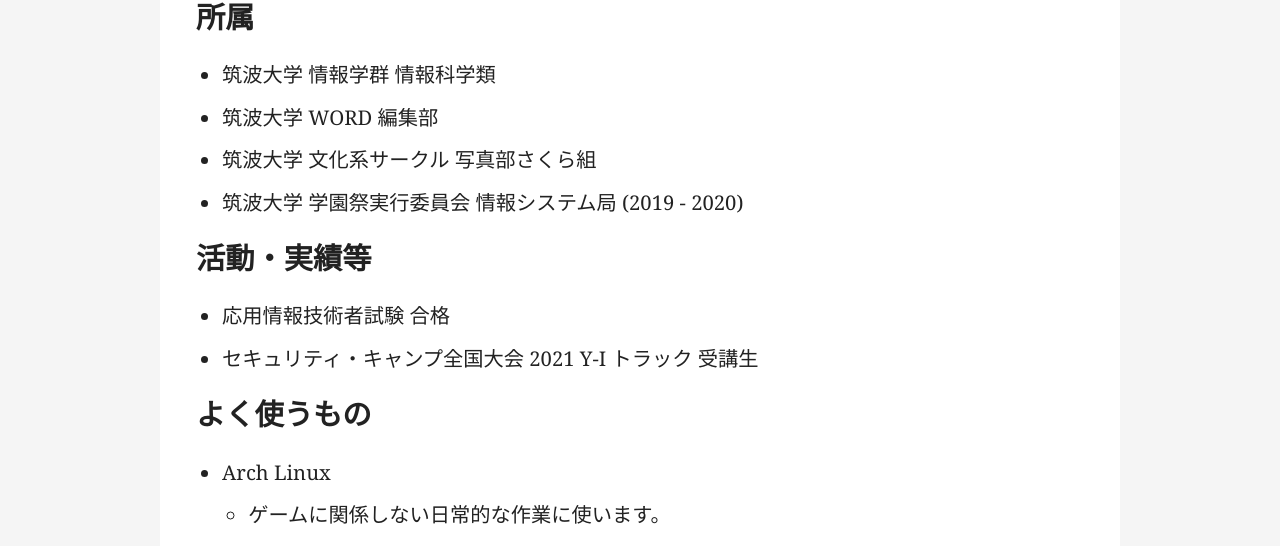
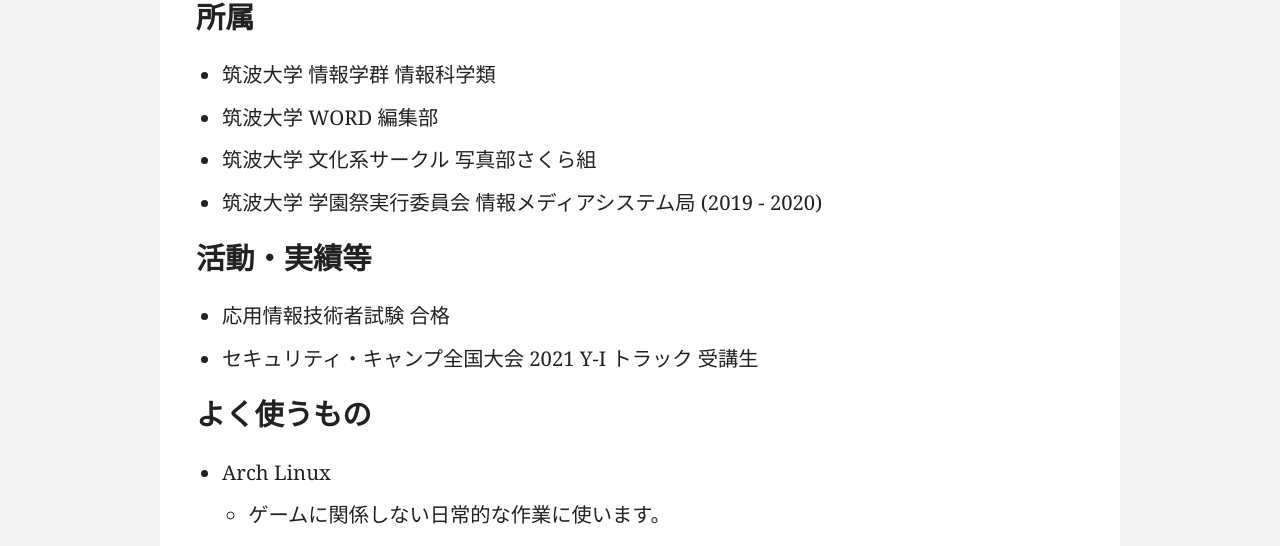
Before and after one commit to sh1mc/www.sh1m.com, a Gatsby site: page /portfolio in a window 1280 px wide. Shown: the part 245-791 px from the top of the page. Built offline with nearby package versions, Linux system fonts and the light colour scheme; Gatsby itself is replaced by a stand-in of ours; some packages are replaced by stand-ins of ours.

Commit message:
modify portfolio

```diff
--- a/src/md/portfolio.md
+++ b/src/md/portfolio.md
@@ -8,7 +8,7 @@
 -   筑波大学 情報学群 情報科学類
 -   筑波大学 WORD 編集部
 -   筑波大学 文化系サークル 写真部さくら組
--   筑波大学 学園祭実行委員会 情報システム局 (2019 - 2020)
+-   筑波大学 学園祭実行委員会 情報メディアシステム局 (2019 - 2020)
 
 ## 活動・実績等
 
```
